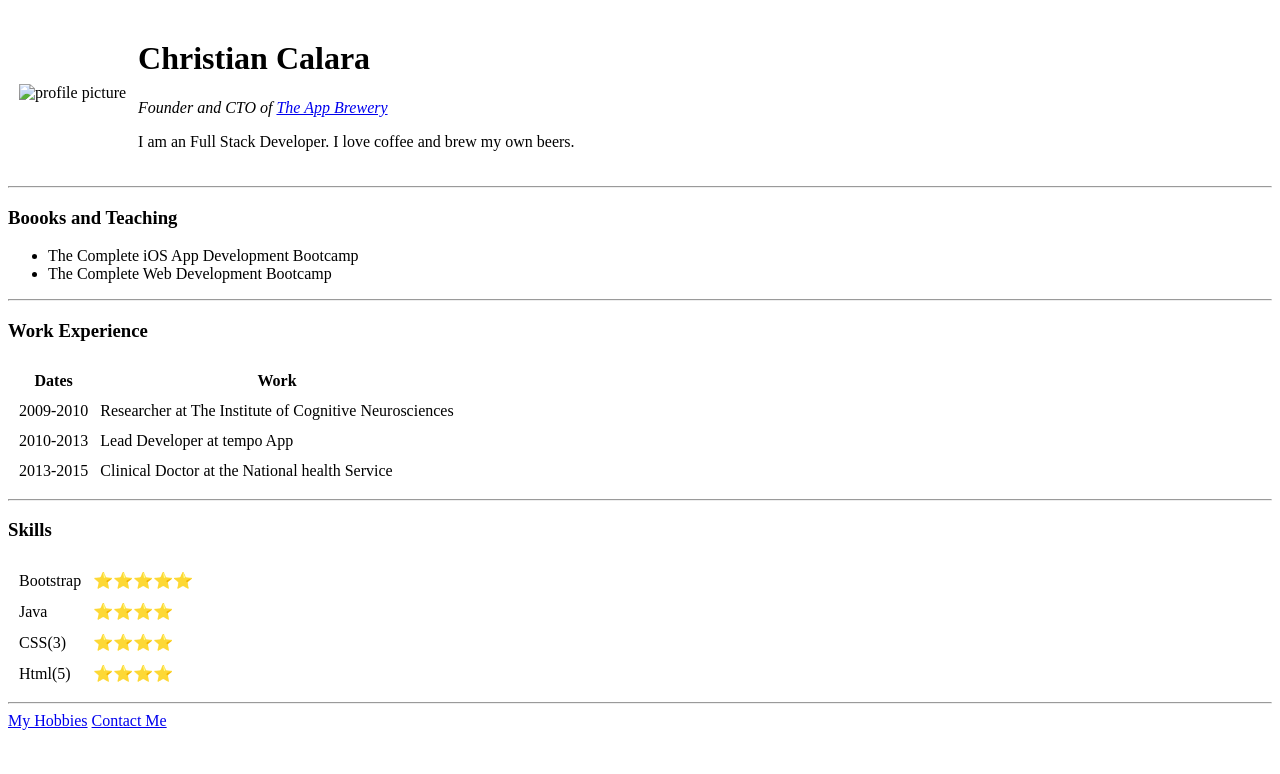
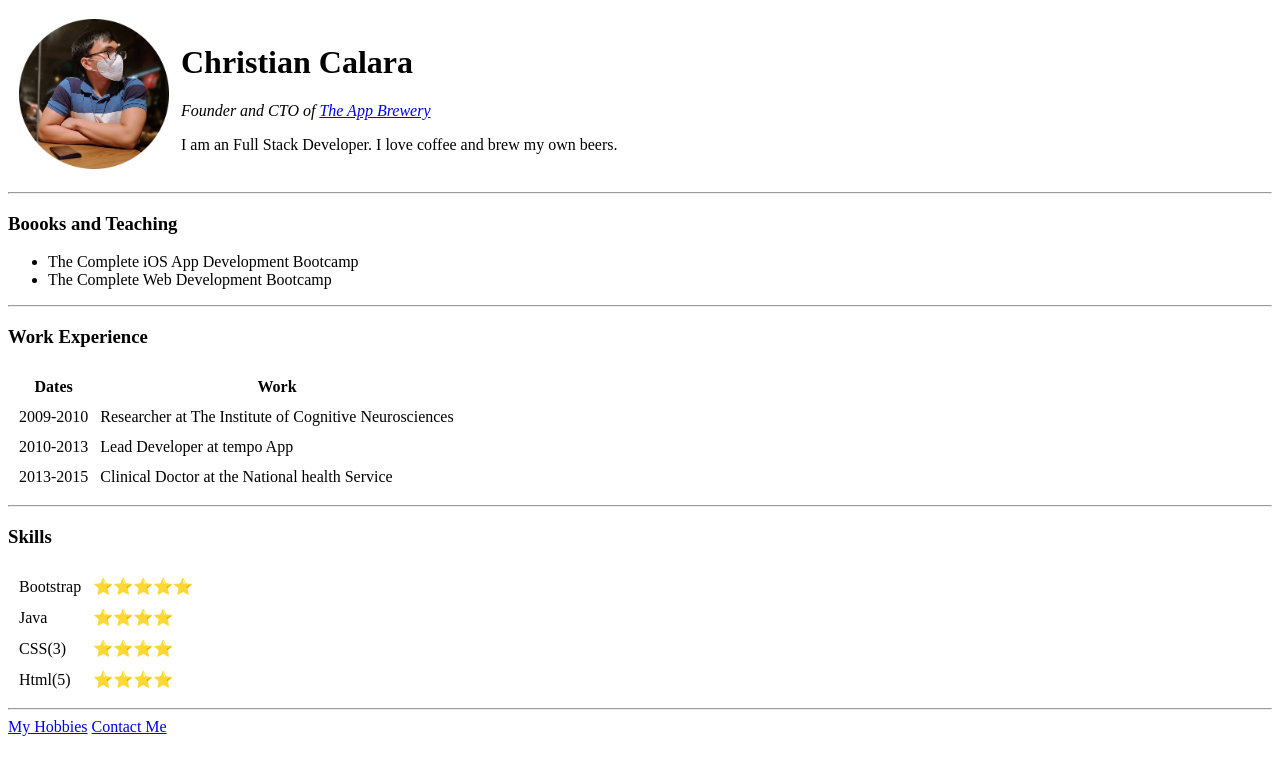
Before and after one commit to CalChrisTian/cv, a plain HTML site: page index.html in a window 1280 px wide. Drawn offline with Linux system fonts and the light colour scheme; the site is published under a folder, as on GitHub Pages, so addresses that start at the root find nothing.

Commit message:
Update image path

```diff
--- a/index.html
+++ b/index.html
@@ -8,7 +8,7 @@
         <table cellspacing="10">
             <tbody>
                 <tr>
-                    <td><img src="/ian-modified.png" alt="profile picture" width="150"></td>
+                    <td><img src="ian-modified.png" alt="profile picture" width="150"></td>
                     <td>
                         <h1>Christian Calara</h1>
                         <p><em>Founder and CTO of <a href="https://appbrewery.com/">The App Brewery</a></em></p>
```
